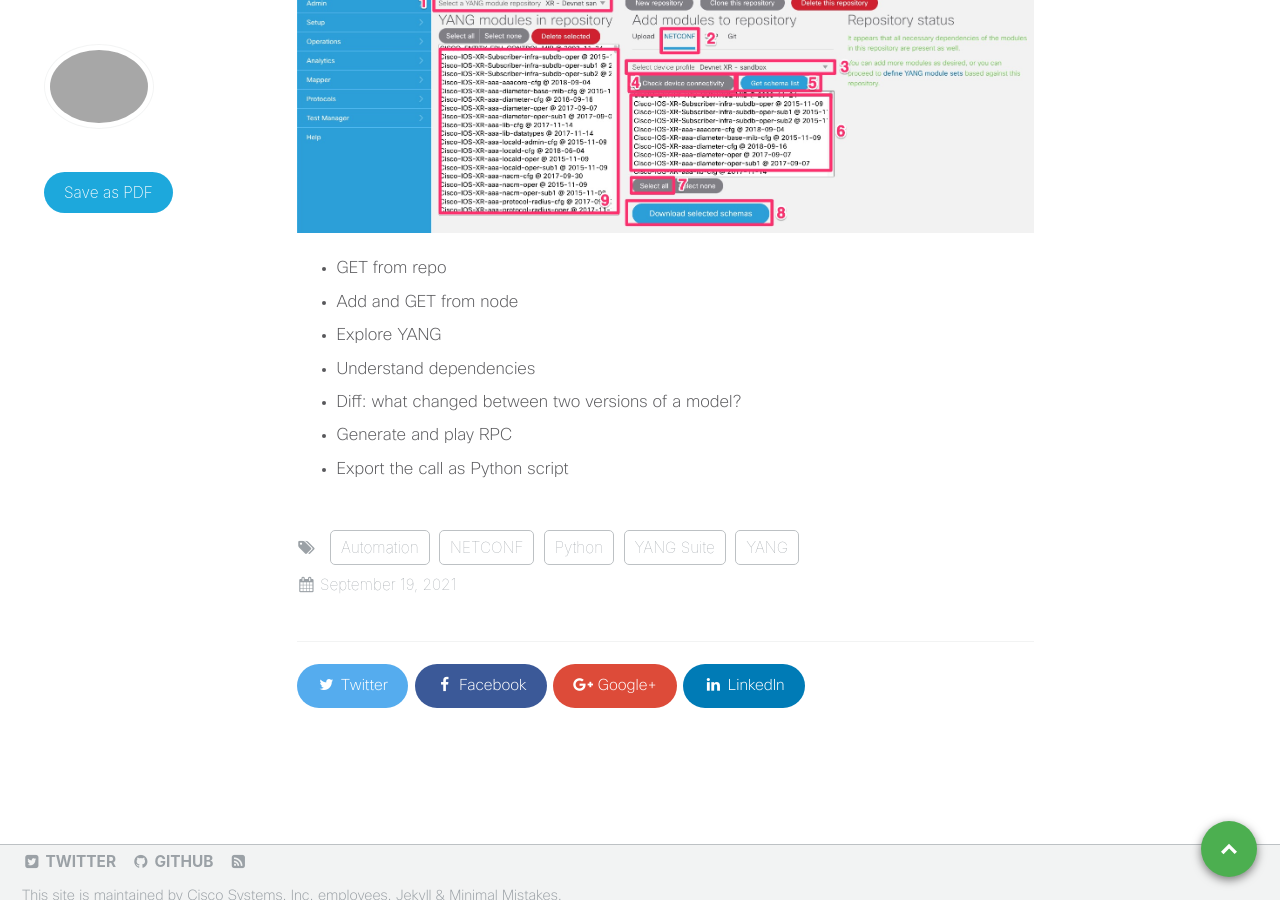
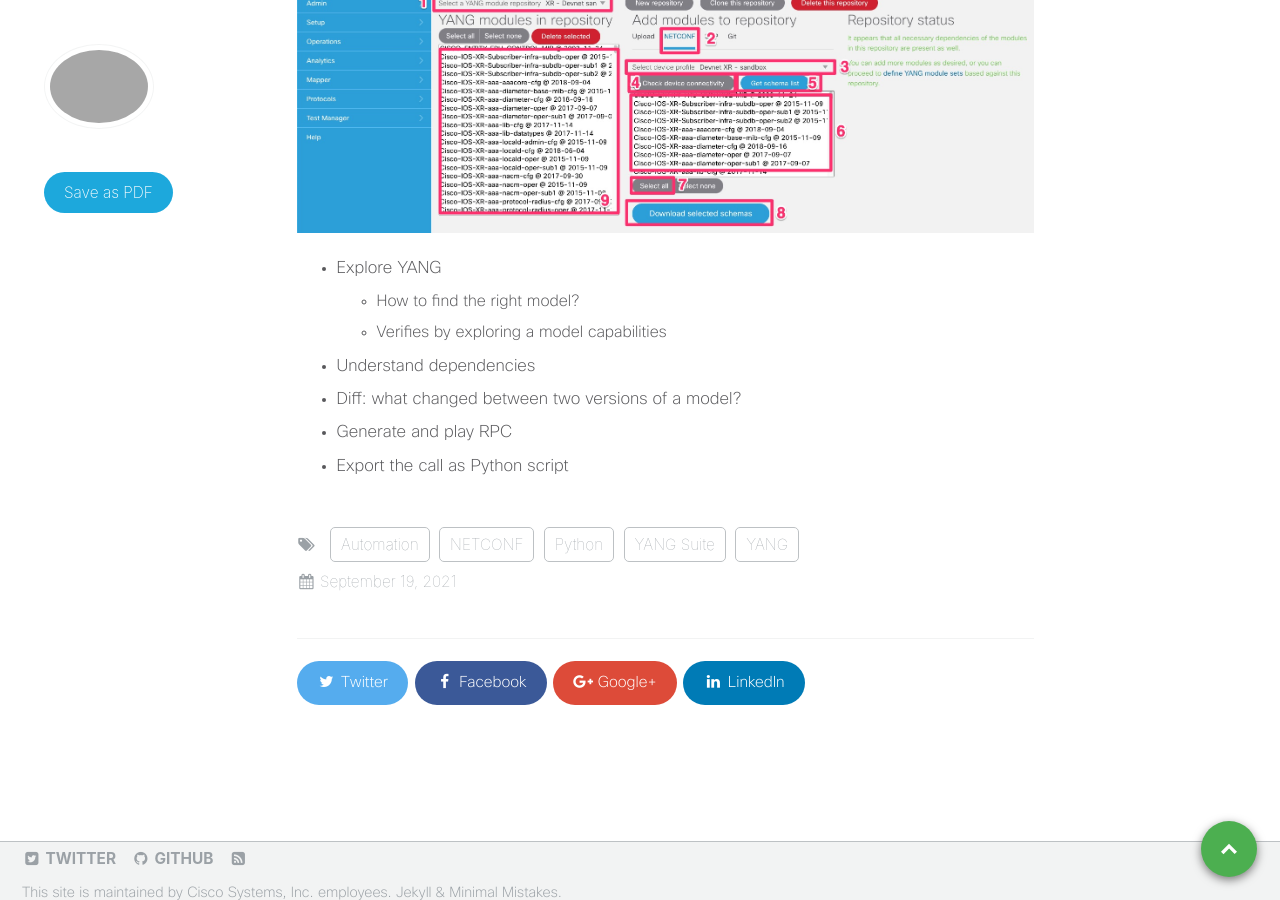
Before and after one commit to xrdocs/programmability, a Jekyll site: the page built from _tutorials/do-you-speak-yang.md, in a window 1280 px wide and 900 px high, scrolled down 6674 px. Built offline with Jekyll 4.4.1, drawn with Linux system fonts in a browser that asks for light colours; comment, search, counter and statistics services are not loaded.

```diff
--- a/_tutorials/do-you-speak-yang.md
+++ b/_tutorials/do-you-speak-yang.md
@@ -152,9 +152,9 @@ To download YANG models from a device, follow the below steps:
 
 ![Download from device.jpg]({{site.baseurl}}/images/Download from device.jpg){: .align-center}
 
-* GET from repo
-* Add and GET from node
 * Explore YANG
+  * How to find the right model?
+  * Verifies by exploring a model capabilities
 * Understand dependencies
 * Diff: what changed between two versions of a model?
 * Generate and play RPC
```
